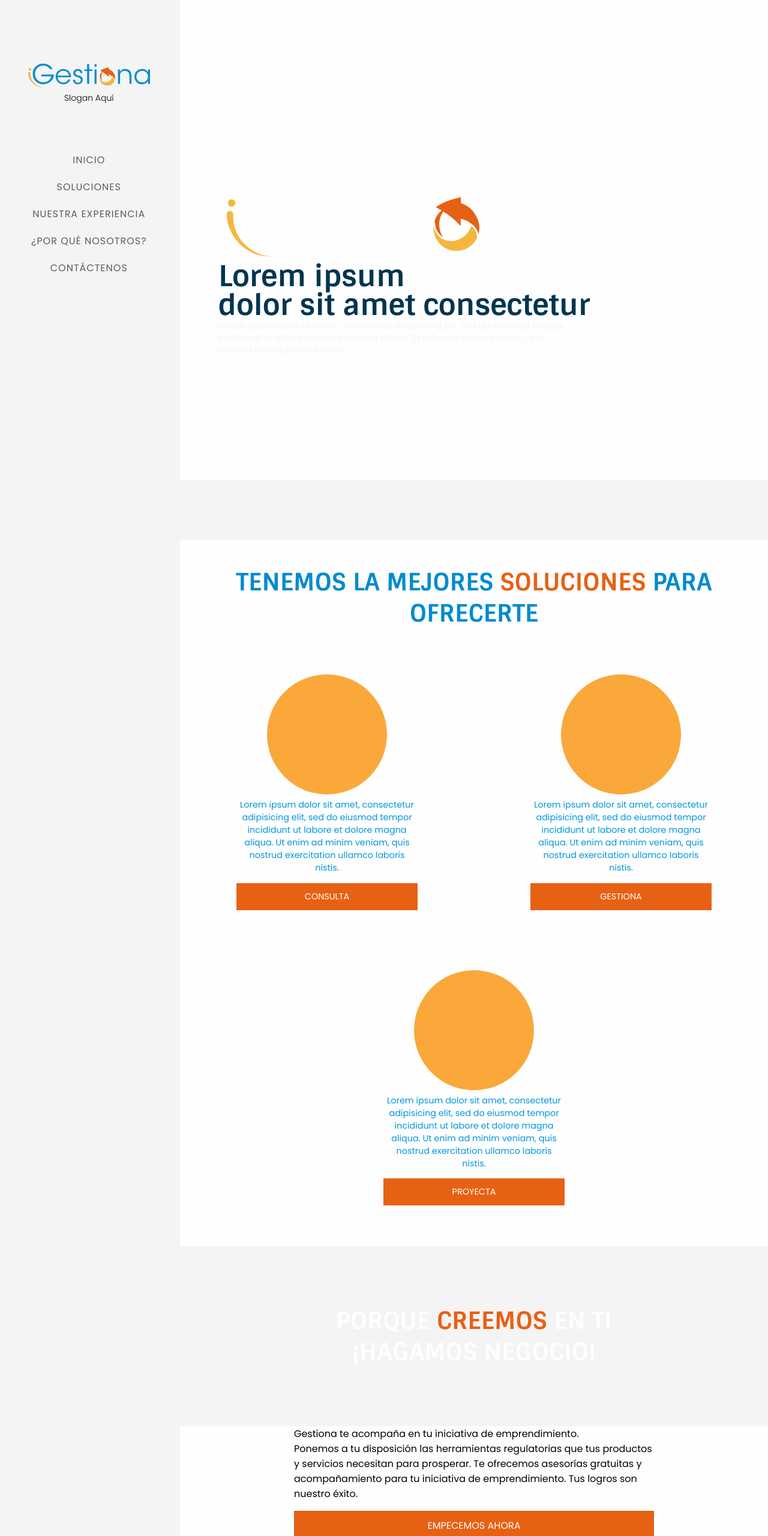
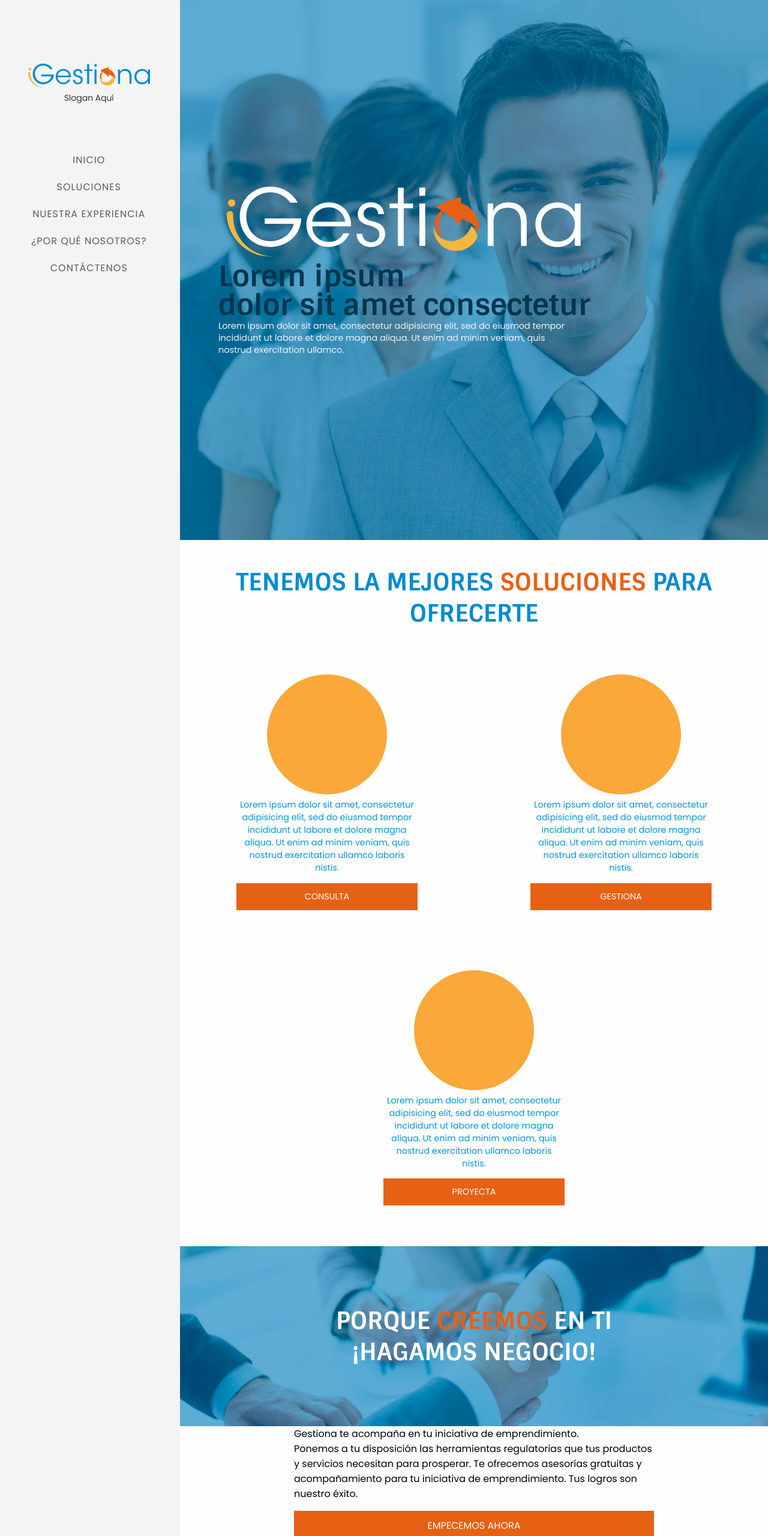
Before and after one commit to brianwebsites/Gestiona, a plain HTML site: page index.html in a window 1280 px wide. Shown: the top 2560 px of the page at 60% size. Drawn offline with nearby package versions, Linux system fonts and the light colour scheme; the site is published under a folder, as on GitHub Pages, so addresses that start at the root find nothing.

Commit message:
Corrección de linkeado

```diff
--- a/css/estilos.css
+++ b/css/estilos.css
@@ -110,7 +110,7 @@ h2 span {
 }
 
 section#header {
-  background: url("/img/1.png");
+  background: url("../img/1.png");
   background-size: cover;
   background-repeat: no-repeat;
   background-position: center;
@@ -180,7 +180,7 @@ section#soluciones article ul a:hover {
 }
 
 section#nuestra {
-  background: url("/img/4.png");
+  background: url("../img/4.png");
   background-size: cover;
   background-repeat: no-repeat;
   background-position: center;
```
